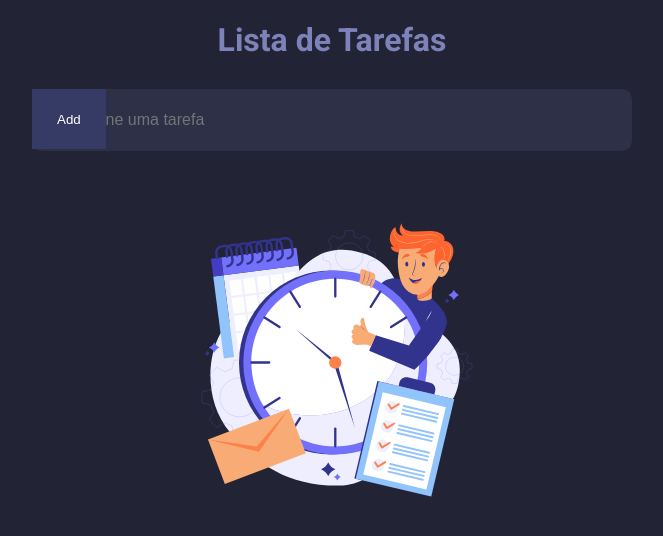
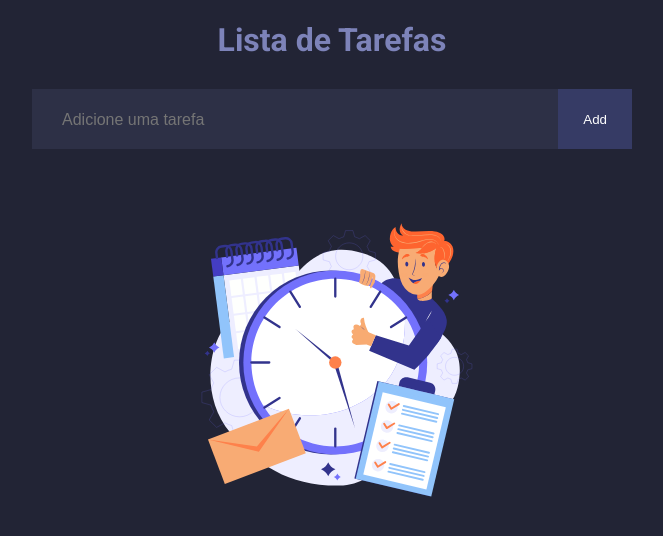
Before and after one commit to Luizerz/TodoListReact, a React (Vite) app: page / in a window 1280 px wide. Shown: the top 536 px of the page, without its empty margins (308-971 px from the left). Built offline with nearby package versions, Linux system fonts and the light colour scheme.

Commit message:
bug: again 3

```diff
--- a/src/TodoList.css
+++ b/src/TodoList.css
@@ -22,17 +22,18 @@ form {
     height: 60px;
     margin: 30px auto;
     margin-bottom: 60px;
+    background-color: #2d3046;
 }
 
 input {
     display: flex;
     width: 100%;
-    height: inherit;
-    background: #2d3046;
+    height: 100%;
+    background: transparent;
     border: none;
     padding-left: 30px;
     font-size: 16px;
-    border-radius: 10px;
+    /* border-radius: 10px; */
     color: white;
     transition: 1s;
 }
@@ -44,15 +45,14 @@ input:focus {
 
 button.add {
     position: absolute;
-    /* top:0;
+    top:0;
     right: 0;
-    bottom: 0; */
     background: #363b65;
     border: none;
     color: white;
     cursor: pointer;
     padding: 10px 25px;
-    height: inherit;
+    height: 100%;
     /* border-top-right-radius: 10px;
     border-bottom-right-radius: 10px; */
 }
```
